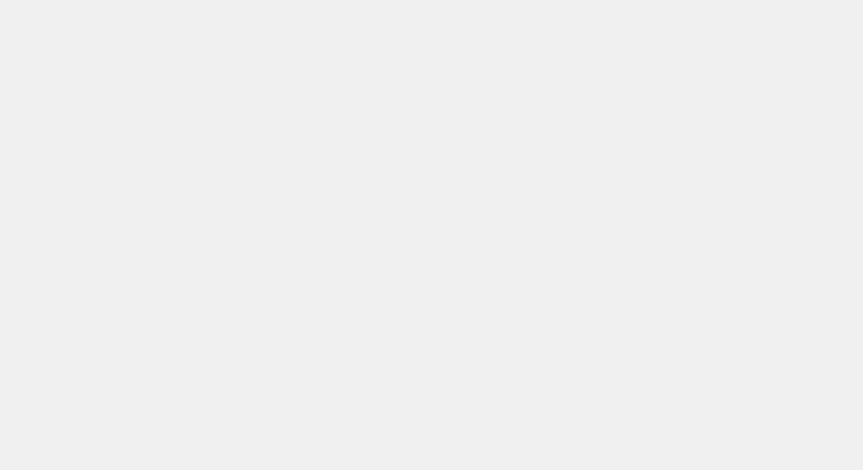
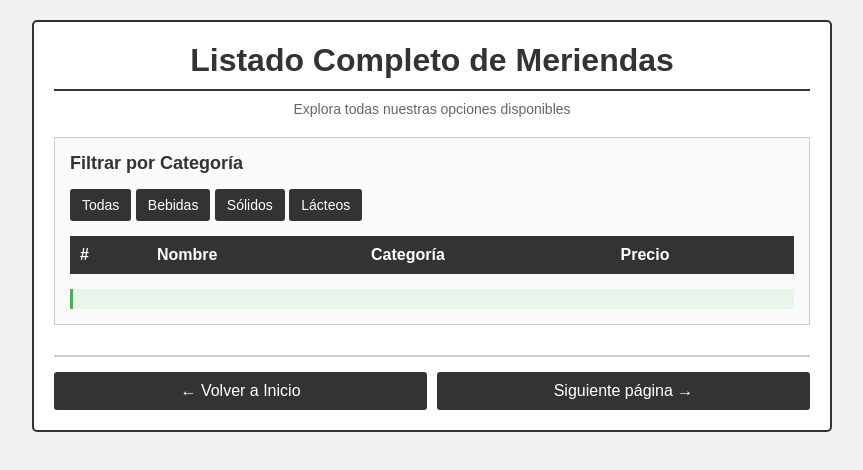
Before and after one commit to RomanMoreno99/TP-2-TUP, a plain HTML site: page listado.html in a window 1280 px wide. Shown: the whole page, without its empty margins (208-1071 px from the left). Drawn offline with Linux system fonts and the light colour scheme.

Commit message:
cuadro listo

```diff
--- a/listado.html
+++ b/listado.html
@@ -6,7 +6,40 @@
     <title>Listado Completo de Meriendas</title>
     <link rel="stylesheet" href="estilos.css">
 </head>
-<body>
+<body class="listado">
+    <div class="contenedor">
+        <h1> Listado Completo de Meriendas </h1>
+        <p class="subtitulo">Explora todas nuestras opciones disponibles</p>
+
+        <div class="seccion">
+            <h2>Filtrar por Categoría</h2>
+            <div class="filtros">
+                <button class="filtro-btn activo" onclick="mostrarTodos()">Todas</button>
+                <button class="filtro-btn" onclick="filtrarPorCategoria('bebidas')">Bebidas</button>
+                <button class="filtro-btn" onclick="filtrarPorCategoria('solidos')">Sólidos</button>
+                <button class="filtro-btn" onclick="filtrarPorCategoria('lacteos')">Lácteos</button>
+            </div>
+
+            <table id="tablaMeriendas">
+                <thead>
+                    <tr>
+                        <th>#</th>
+                        <th>Nombre</th>
+                        <th>Categoría</th>
+                        <th>Precio</th>
+                    </tr>
+                </thead>
+                <tbody id="cuerpoTabla"></tbody>
+            </table>
+
+            <div id="infoMensaje" class="info-mensaje"></div>
+        </div>
+
+        <div class="navegacion">
+            <a href="index.html">← Volver a Inicio</a>
+            <a href="destacados.html"> Siguiente página →</a>
+        </div>
+    </div>
 
 </body>
 </html>
```
